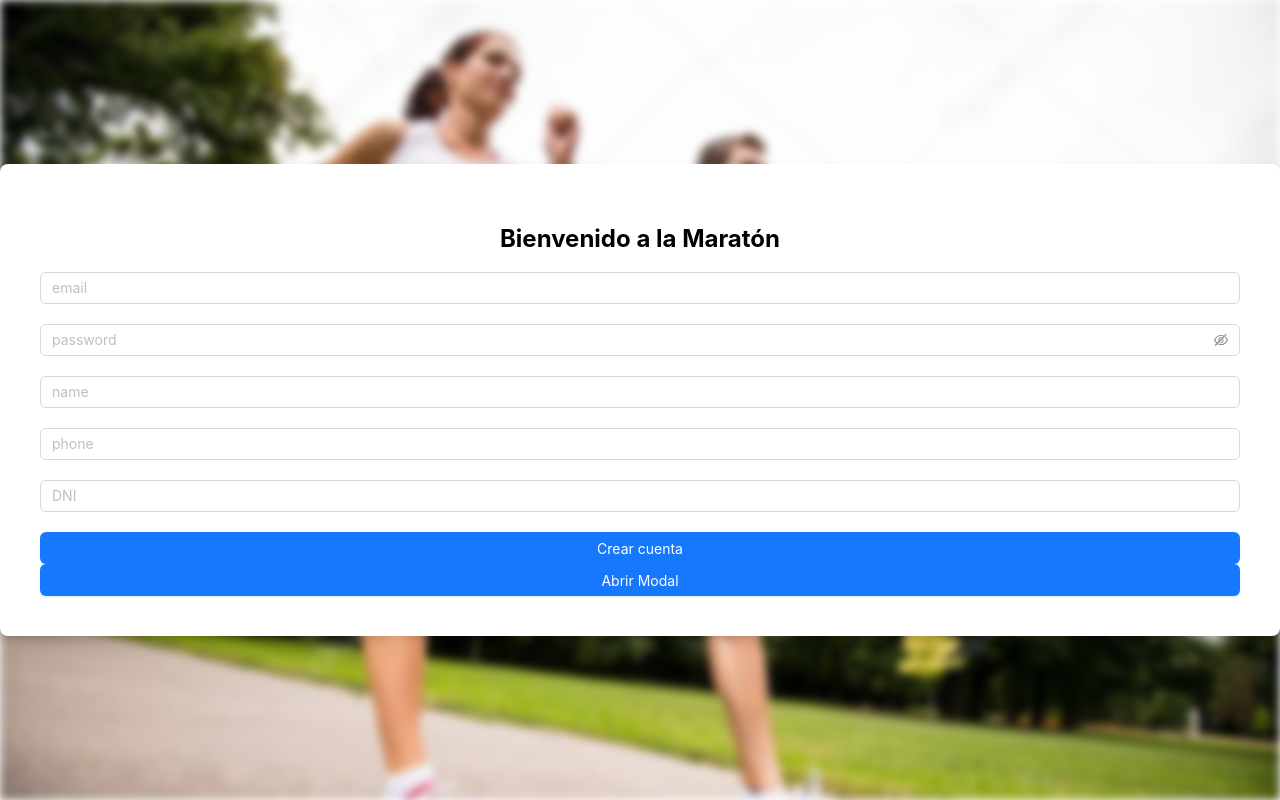
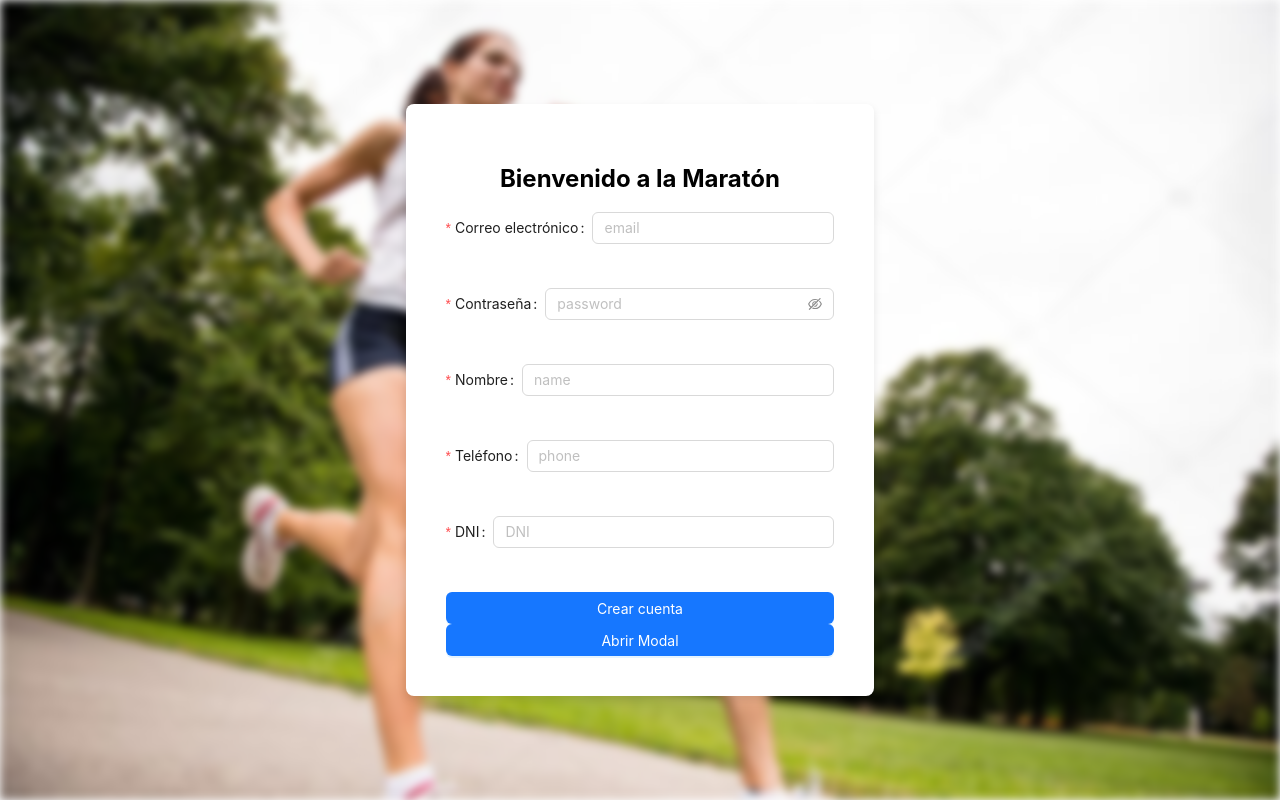
Before and after one commit to DanielMesaGarcia/Mitca, a React (Create React App) app in the folder frontend/: page /signin in a window 1280 px wide. Built offline with nearby package versions, Linux system fonts and the light colour scheme; no server answers.

Commit message:
Juraría que toda la validación de datos hecha

```diff
--- a/frontend/package.json
+++ b/frontend/package.json
@@ -9,6 +9,7 @@
     "antd": "^5.10.3",
     "axios": "^1.6.0",
     "dotenv": "^16.3.1",
+    "moment": "^2.29.4",
     "react": "^18.2.0",
     "react-dom": "^18.2.0",
     "react-router-dom": "^6.18.0",
--- a/frontend/src/pages/Home/HomeAdmin.js
+++ b/frontend/src/pages/Home/HomeAdmin.js
@@ -5,6 +5,8 @@ import { useNavigate } from 'react-router-dom';
 import Header from '../../components/header/Header';
 import RaceListService from '../../services/raceListService';
 import { UploadOutlined } from '@ant-design/icons';
+import moment from 'moment';
+
 const HomeAdmin = () => {
   const [races, setRaces] = useState([]);
   const [createFormVisible, setCreateFormVisible] = useState(false);
@@ -125,38 +127,72 @@ const HomeAdmin = () => {
           onOk={createForm.submit}
         >
           <Form form={createForm} onFinish={handleCreate}>
-            <Form.Item name="name" label="Race Name" rules={[{ required: true }]}>
+  <Form.Item name="name" label="Race Name" rules={[{ required: true, message: 'Please enter the race name' }]}>
     <Input />
   </Form.Item>
-            <Form.Item name="eventDate" label="Event Date" rules={[{ required: true }]}>
+  <Form.Item name="eventDate" label="Event Date" rules={[
+    { required: true, message: 'Please select the event date' },
+    ({ getFieldValue }) => ({
+      validator(_, value) {
+        if (value && value.isAfter(moment(), 'day')) {
+          return Promise.resolve();
+        }
+        return Promise.reject(new Error('Event date must be in the future'));
+      },
+    }),
+  ]}>
     <DatePicker style={{ width: '100%' }} format="YYYY-MM-DD" />
   </Form.Item>
-            <Form.Item name="city" label="City" rules={[{ required: true }]}>
+  <Form.Item name="city" label="City" rules={[{ required: true, message: 'Please enter the city' }]}>
     <Input />
   </Form.Item>
-            <Form.Item name="length" label="Length" rules={[{ required: true }]}>
+  <Form.Item
+  name="length"
+  label="Length"
+  rules={[
+    { required: true, message: 'Please enter the race length' },
+    {
+      type: 'number',
+      transform: (value) => (value ? Number(value) : undefined),
+      message: 'Please enter a valid number for the race length',
+    },
+  ]}
+>
+  <Input type="number" />
+</Form.Item>
+
+<Form.Item
+  name="checkpoint"
+  label="Checkpoint"
+  rules={[
+    { required: true, message: 'Please enter the checkpoint' },
+    {
+      type: 'number',
+      transform: (value) => (value ? Number(value) : undefined),
+      message: 'Please enter a valid number for the checkpoint',
+    },
+  ]}
+>
+  <Input type="number" />
+</Form.Item>
+  <Form.Item name="startPoint" label="Start Point" rules={[{ required: true, message: 'Please enter the start point' }]}>
     <Input />
   </Form.Item>
-            <Form.Item name="checkpoint" label="checkpoint" rules={[{ required: true }]}>
-              <Input />
-            </Form.Item>
-            <Form.Item name="startPoint" label="startPoint" rules={[{ required: true }]}>
-              <Input />
-            </Form.Item>
-            <Form.Item name="goal" label="goal" rules={[{ required: true }]}>
+  <Form.Item name="goal" label="Goal" rules={[{ required: true, message: 'Please enter the goal' }]}>
     <Input />
   </Form.Item>
   <Upload
     listType="picture"
     maxCount={1}
     beforeUpload={(file) => {
-                setFile(file);
+      // Handle file upload logic
       return false;
     }}
   >
     <Button icon={<UploadOutlined />}>Foto</Button>
   </Upload>
 </Form>
+
         </Modal>
       </div>
     </div>
--- a/frontend/src/pages/RaceData/RaceDataAdmin.js
+++ b/frontend/src/pages/RaceData/RaceDataAdmin.js
@@ -8,13 +8,15 @@ import dayjs from 'dayjs';
 import customParseFormat from 'dayjs/plugin/customParseFormat';
 import Form from 'antd/es/form/Form';
 import Modal from 'antd/es/modal/Modal';
-import { regSw,
+import {
+  regSw,
   subscribe,
   unregisterAllServiceWorkers,
   checkIfAlreadySubscribed,
   getAllSubscriptions,
   sendNotificationToSubscriptionName,
-  unregisterFromServiceWorker } from '../../services/helper';
+  unregisterFromServiceWorker
+} from '../../services/helper';
 const { Option } = Select;
 dayjs.extend(customParseFormat);
 const onChange = (time, timeString) => {
@@ -65,6 +67,7 @@ const RaceDataAdmin = () => {
   const [startingFormVisible, setStartingFormVisible] = useState(false);
   const [endingForm] = Form.useForm();
   const [startingForm] = Form.useForm();
+  const [time, setTime] = useState();
 
   const showForm = () => {
     if (Data.status.statusAtTheMoment === 'No empezada') {
@@ -82,7 +85,7 @@ const RaceDataAdmin = () => {
       setSubscriptions(res.data);
     });
     setSubscriptionName("Carreras");
-    setNotificationMessage("¡La carrera "+selectedRaceId+" ha empezado!");
+    setNotificationMessage("¡La carrera " + selectedRaceId + " ha empezado!");
   }, []);
 
   const handleStart = async () => {
@@ -112,6 +115,7 @@ const RaceDataAdmin = () => {
 
   const handleEnding = async (values) => {
     try {
+      values.duration = time;
       const { winner, duration } = values;
 
       const statusData = {
@@ -219,7 +223,12 @@ const RaceDataAdmin = () => {
                   </Form.Item>
 
                   <Form.Item name="duration" label="duration" rules={[{ required: true }]}>
-              <TimePicker onChange={onChange} />
+                    <TimePicker
+                      onChange={(time, timeString) => {
+                        setTime(timeString);
+                      }}
+                      format="HH:mm" // Esto asegura que solo se muestre la hora y los minutos en el selector.
+                    />
                   </Form.Item>
                   <p>Darle click a OK cambiará el estado de la carrera a terminada con los datos que has introducido</p>
                 </Form>
--- a/frontend/src/pages/Runners/RunnerCRUD.js
+++ b/frontend/src/pages/Runners/RunnerCRUD.js
@@ -107,7 +107,7 @@ const RunnersCRUD = () => {
   return (
 
     <div className="page-container">
-          <Header/>
+      <Header />
       <div className='container'>
         <h1>Runners</h1>
         <Table dataSource={runners} columns={columns} rowKey="_id" />
@@ -117,7 +117,14 @@ const RunnersCRUD = () => {
           <Form.Item name="name" label="Name" rules={[{ required: true }]}>
             <Input />
           </Form.Item>
-            <Form.Item name="phone" label="Phone" rules={[{ required: true }]}>
+          <Form.Item name="phone" label="Phone" rules={[
+            { required: true, message: 'Please enter your phone number' },
+            {
+              pattern: /^[0-9]{9}$/, // Expresión regular para validar un número de teléfono de 10 dígitos
+              message: 'Please enter a valid 9-digit phone number',
+            },
+          ]}
+          >
             <Input />
           </Form.Item>
 
--- a/frontend/src/pages/Runners/RunnerCRUDuser.js
+++ b/frontend/src/pages/Runners/RunnerCRUDuser.js
@@ -127,7 +127,20 @@ const RunnersCRUDuser = () => {
                 <Table dataSource={runners} columns={columns} rowKey="_id" />
 
                 <Form form={form} name="add_runner" className="form-container" onFinish={addRunner}>
-                <Form.Item name="DNI" label="DNI" rules={[{ required: true }]}>
+                <Form.Item
+              name="DNI"
+              label="DNI"
+              rules={[
+                {
+                  required: true,
+                  message: 'Por favor, ingresa tu DNI',
+                },
+                {
+                  pattern: /^\d{8}[A-Za-z]$/,
+                  message: 'El DNI debe tener 8 números seguidos de una letra',
+                },
+              ]}
+            >
                         <Input />
                     </Form.Item>
 
@@ -136,7 +149,14 @@ const RunnersCRUDuser = () => {
                     </Form.Item>
 
 
-                <Form.Item name="phone" label="Phone" rules={[{ required: true }]}>
+                    <Form.Item name="phone" label="Phone" rules={[
+                        { required: true, message: 'Please enter your phone number' },
+                        {
+                            pattern: /^[0-9]{9}$/, // Expresión regular para validar un número de teléfono de 10 dígitos
+                            message: 'Please enter a valid 9-digit phone number',
+                        },
+                    ]}
+                    >
                         <Input />
                     </Form.Item>
 
--- a/frontend/src/pages/Signin/Signin.js
+++ b/frontend/src/pages/Signin/Signin.js
@@ -25,7 +25,7 @@ const Signin = () => {
   const navigate = useNavigate();
 
   const handleSubmit = (e) => {
-    e.preventDefault(); // Prevents the default form submission behavior
+    console.log(formData) // Prevents the default form submission behavior
     if (isCreateCompany) {
       signInService.createCompany(formData, formData2).then(async (data) => {
         console.log('User created:', data);
@@ -104,42 +104,113 @@ const Signin = () => {
       </div>
       <div className="Signin-form">
         <h2>Bienvenido a la Maratón</h2>
-        <form onSubmit={handleSubmit}>
+          <Form>
+            <Form.Item
+              name="email"
+              label="Correo electrónico"
+              rules={[
+                {
+                  required: true,
+                  message: 'Por favor, ingresa tu correo electrónico',
+                },
+                {
+                  type: 'email',
+                  message: 'Por favor, ingresa un correo electrónico válido',
+                },
+              ]}
+            >
               <Input
                 placeholder="email"
                 className="input"
                 onChange={handleChange}
               />
+            </Form.Item>
+
+            <Form.Item
+              name="password"
+              label="Contraseña"
+              rules={[
+                {
+                  required: true,
+                  message: 'Por favor, ingresa tu contraseña',
+                },
+              ]}
+            >
               <Input.Password
                 placeholder="password"
                 className="input"
                 onChange={handleChange}
               />
+            </Form.Item>
+
+            <Form.Item
+              name="name"
+              label="Nombre"
+              rules={[
+                {
+                  required: true,
+                  message: 'Por favor, ingresa tu nombre',
+                },
+              ]}
+            >
               <Input
                 placeholder="name"
                 className="input"
                 onChange={handleChange}
               />
+            </Form.Item>
+
+            <Form.Item
+              name="phone"
+              label="Teléfono"
+              rules={[
+                {
+                  required: true,
+                  message: 'Por favor, ingresa tu número de teléfono',
+                },
+                {
+                  pattern: /^\d{9}$/,
+                  message: 'El número de teléfono debe tener 9 dígitos',
+                },
+              ]}
+            >
               <Input
                 placeholder="phone"
                 className="input"
                 onChange={handleChange}
               />
-          <Input placeholder="DNI" className="input" onChange={handleChange} />
+            </Form.Item>
 
-          {/* PROVISIONAL HASTA QUE AÑADA SISTEMA DE TOKENS Y SigninS */}
+            <Form.Item
+              name="DNI"
+              label="DNI"
+              rules={[
+                {
+                  required: true,
+                  message: 'Por favor, ingresa tu DNI',
+                },
+                {
+                  pattern: /^\d{8}[A-Za-z]$/,
+                  message: 'El DNI debe tener 8 números seguidos de una letra',
+                },
+              ]}
+            >
+              <Input
+                placeholder="DNI"
+                className="input"
+                onChange={handleChange}
+              />
+            </Form.Item>
 
-          <Button type="primary" htmlType="submit" className="Signin-button">
+            {/* Otras entradas del formulario */}
+            <Button type="primary" htmlType="submit" onClick={handleSubmit} className="Signin-button">
               Crear cuenta
             </Button>
-
             <Button type="primary" className="Signin-button" onClick={showModal}>
               Abrir Modal
             </Button>
+          </Form>
 
-
-
-        </form>
           <Modal
             title="Switch para createCompany"
             open={isModalVisible}
@@ -157,10 +228,7 @@ const Signin = () => {
             <p>Selecciona si deseas utilizar createCompany:</p>
             <Switch onChange={handleSwitchChange} />
 
-            <Form
-              form={form2}
-            // Agrega otros props necesarios para tu formulario
-            >
+            <Form form={form2}>
               <Form.Item
                 name="_id"
                 label="CIF"
@@ -169,7 +237,10 @@ const Signin = () => {
                     required: true,
                     message: 'Por favor, ingresa el CIF',
                   },
-                  // Puedes agregar la validación personalizada aquí
+                  {
+                    pattern: /^[A-HJNP-SUVW][0-9]{8}$/,
+                    message: 'El CIF debe tener 9 caracteres alfanuméricos',
+                  },
                 ]}
               >
                 <Input />
@@ -200,13 +271,10 @@ const Signin = () => {
               >
                 <Input />
               </Form.Item>
-
             </Form>
-
           </Modal>
       </div>
     </div>
-  );
-};
+  );};
 
 export default Signin;
--- a/frontend/src/pages/userSettings/UserSettings.js
+++ b/frontend/src/pages/userSettings/UserSettings.js
@@ -15,6 +15,7 @@ import { regSw,
 const UserSettings = () => {
   const [form] = Form.useForm();
   const [userData, setUserData] = useState({});
+  const [companyData, setCompanyData] = useState({});
   const [formDisabled, setFormDisabled] = useState(true); // Estado para controlar si los inputs están deshabilitados
   const token = localStorage.getItem('token');
   const navigate = useNavigate();
@@ -34,6 +35,7 @@ const UserSettings = () => {
             // Agrega más campos según sea necesario
           });
           if (data.role === 'sponsor') {
+            setCompanyData(data.sponsor);
             form2.setFieldsValue({
               _id: data.sponsor._id,
               companyName: data.sponsor.companyName,
@@ -124,6 +126,7 @@ const UserSettings = () => {
 
   const handleFormSubmit = async () => {
     const values = form.getFieldsValue();
+    console.log(values)
     UserService.updateUser(values._id, values);
     setFormDisabled(true);
   };
@@ -186,9 +189,7 @@ const UserSettings = () => {
           name="account-settings"
           onFinish={handleFormSubmit}
         >
-          <Form.Item label="DNI" name="DNI">
-            <Input disabled={formDisabled} />
-          </Form.Item>
+          <p>{userData._id}</p>
 
           <Form.Item label="Nombre" name="name">
             <Input disabled={formDisabled} />
@@ -242,7 +243,7 @@ const UserSettings = () => {
 
 
         <Modal
-          title="Título del Modal"
+          title="Tu empresa"
           open={isModalVisible}
           onOk={handleOk}
           onCancel={handleCancel}
@@ -252,19 +253,7 @@ const UserSettings = () => {
             onFinish={handleOk}
           // Agrega otros props necesarios para tu formulario
           >
-            <Form.Item
-              name="_id"
-              label="CIF"
-              rules={[
-                {
-                  required: true,
-                  message: 'Por favor, ingresa el CIF',
-                },
-                // Puedes agregar la validación personalizada aquí
-              ]}
-            >
-              <Input />
-            </Form.Item>
+            <p>{companyData._id}</p>
 
             <Form.Item
               name="companyName"
--- a/frontend/src/pages/userSettings/userCRUD.js
+++ b/frontend/src/pages/userSettings/userCRUD.js
@@ -1,5 +1,5 @@
 import React, { useState, useEffect } from 'react';
-import { Table, Form, Input, Button } from 'antd';
+import { Table, Form, Input, Button, Select } from 'antd';
 import UserService from '../../services/userService';
 import Header from '../../components/header/Header';
 import { useParams } from 'react-router-dom';
@@ -93,14 +93,27 @@ const UserCRUD = () => {
   return (
 
     <div className="page-container">
-          <Header/>
+      <Header />
       <div className='container'>
         <h1>Users</h1>
         <Table dataSource={users} columns={columns} rowKey="_id" />
 
         <Form form={form} name="add_user" className="form-container">
 
-            <Form.Item name="DNI" label="DNI" rules={[{ required: true }]}>
+          <Form.Item
+            name="DNI"
+            label="DNI"
+            rules={[
+              {
+                required: true,
+                message: 'Por favor, ingresa tu DNI',
+              },
+              {
+                pattern: /^\d{8}[A-Za-z]$/,
+                message: 'El DNI debe tener 8 números seguidos de una letra',
+              },
+            ]}
+          >
             <Input />
           </Form.Item>
 
@@ -108,8 +121,12 @@ const UserCRUD = () => {
             <Input />
           </Form.Item>
 
-            <Form.Item name="role" label="role" rules={[{ required: true }]}>
-              <Input />
+          <Form.Item name="role" label="Role" rules={[{ required: true }]}>
+            <Select>
+              <Select.Option value="user">User</Select.Option>
+              <Select.Option value="admin">Admin</Select.Option>
+              <Select.Option value="sponsor">Sponsor</Select.Option>
+            </Select>
           </Form.Item>
         </Form>
       </div></div>
--- a/frontend/src/services/userService.js
+++ b/frontend/src/services/userService.js
@@ -50,6 +50,7 @@ const addUser = async (user) => {
 
 const updateUser = async (id, updatedUser) => {
   try {
+    console.log(`${API_URL}/${id}`)
     const response = await axios.put(`${API_URL}/${id}`, updatedUser);
     return response.data;
   } catch (error) {
```
Also changed, not shown: 1 other file (tests, documents, lock files or other folders). Lines whose indentation alone changed are shown as unchanged.
